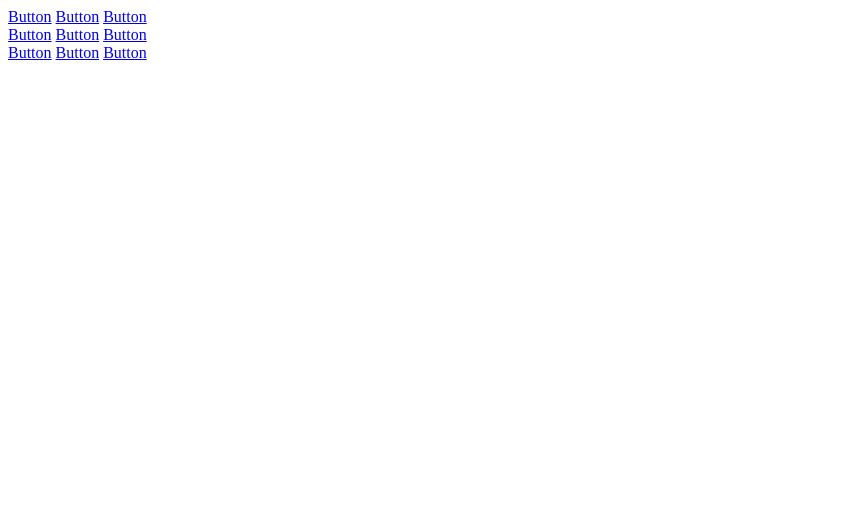
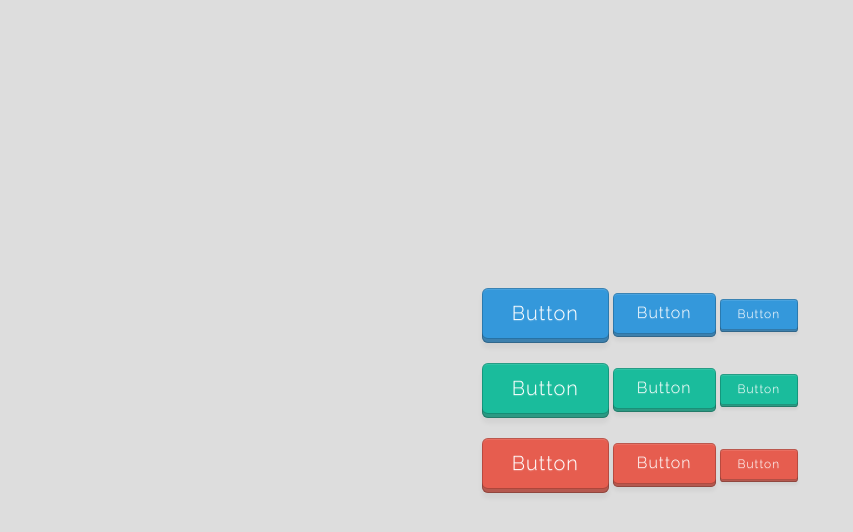
Before and after one commit to iRaul/pushy-buttons, a plain HTML site: page index.html in a window 1280 px wide. Shown: the whole page, without its empty margins (0-853 px from the left). Drawn offline with Linux system fonts and the light colour scheme; the site is published under a folder, as on GitHub Pages, so addresses that start at the root find nothing.

Commit message:
wrong path

```diff
--- a/index.html
+++ b/index.html
@@ -8,7 +8,7 @@
     <meta name="description" content="">
 
     <!-- Styles -->
-    <link href="/css/pushy-buttons.css" rel="stylesheet">
+    <link href="css/pushy-buttons.css" rel="stylesheet">
   </head>
 
   <body>
```
